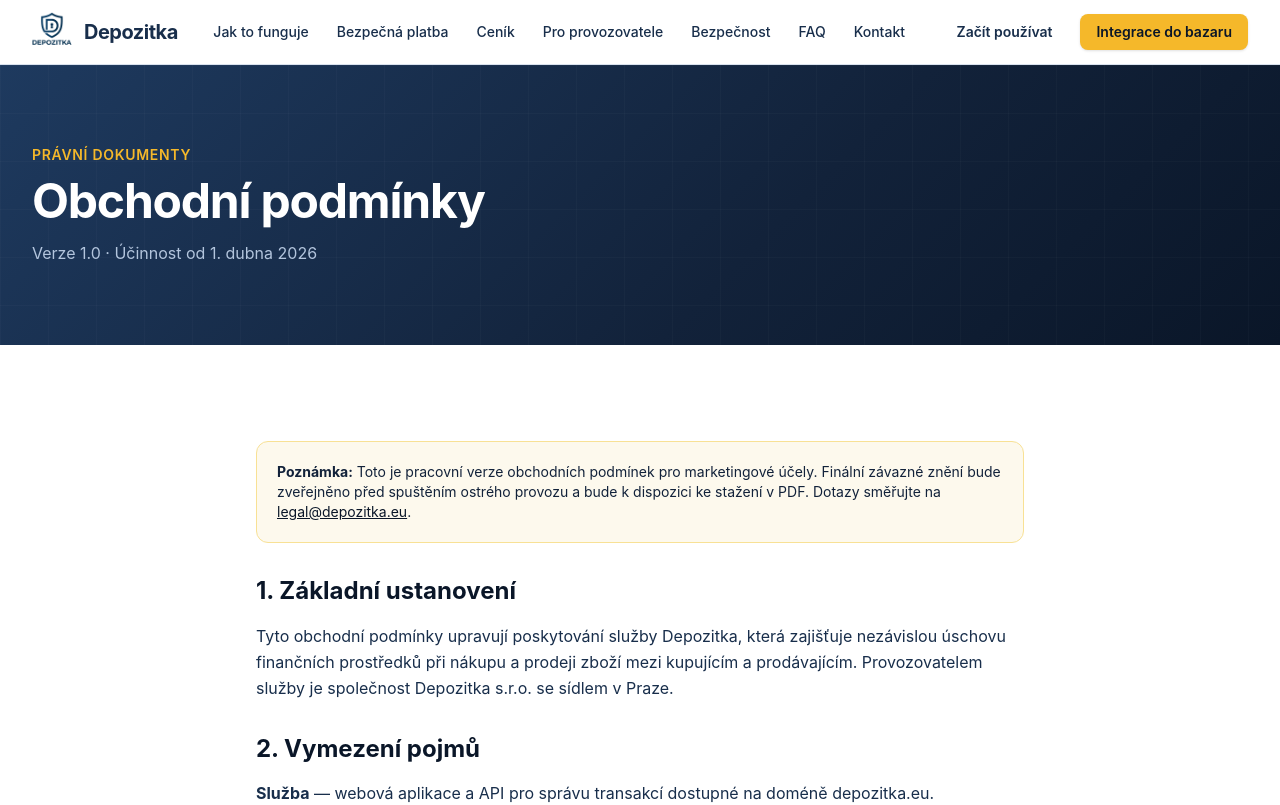
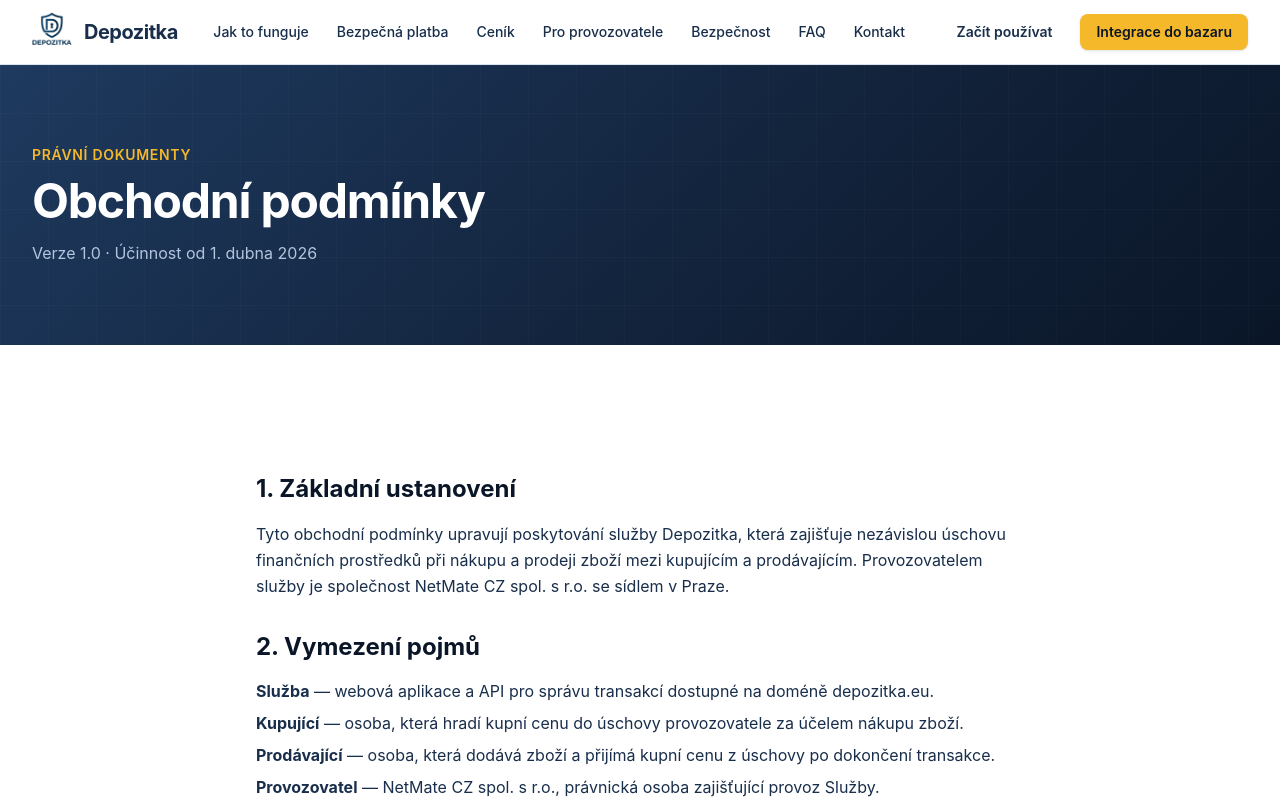
Before and after one commit to Vokurcak68/depozitka-web, a Next.js app: page /obchodni-podminky in a window 1280 px wide. Shown: the top 805 px of the page. Built offline with nearby package versions, Linux system fonts and the light colour scheme.

Commit message:
fix(web): update terms operator name and remove draft notice

```diff
--- a/src/app/obchodni-podminky/page.tsx
+++ b/src/app/obchodni-podminky/page.tsx
@@ -48,21 +48,6 @@
 
       <Section bg="white">
         <article className="max-w-3xl mx-auto prose prose-slate">
-          <div className="bg-gold-50 border border-gold-200 rounded-xl p-5 mb-8">
-            <p className="text-sm text-navy-800 m-0">
-              <strong>Poznámka:</strong> Toto je pracovní verze obchodních
-              podmínek pro marketingové účely. Finální závazné znění bude
-              zveřejněno před spuštěním ostrého provozu a bude k dispozici
-              ke stažení v PDF. Dotazy směřujte na{" "}
-              <a
-                href="mailto:legal@depozitka.eu"
-                className="text-navy-900 underline"
-              >
-                legal@depozitka.eu
-              </a>
-              .
-            </p>
-          </div>
 
           <h2 className="text-2xl font-bold text-navy-900 mt-8 mb-4">
             1. Základní ustanovení
@@ -71,7 +56,7 @@
             Tyto obchodní podmínky upravují poskytování služby Depozitka,
             která zajišťuje nezávislou úschovu finančních prostředků při
             nákupu a prodeji zboží mezi kupujícím a prodávajícím. Provozovatelem
-            služby je společnost Depozitka s.r.o. se sídlem v Praze.
+            služby je společnost NetMate CZ spol. s r.o. se sídlem v Praze.
           </p>
 
           <h2 className="text-2xl font-bold text-navy-900 mt-8 mb-4">
@@ -91,7 +76,7 @@
               přijímá kupní cenu z úschovy po dokončení transakce.
             </li>
             <li>
-              <strong>Provozovatel</strong> — Depozitka s.r.o., právnická
+              <strong>Provozovatel</strong> — NetMate CZ spol. s r.o., právnická
               osoba zajišťující provoz Služby.
             </li>
             <li>
```
